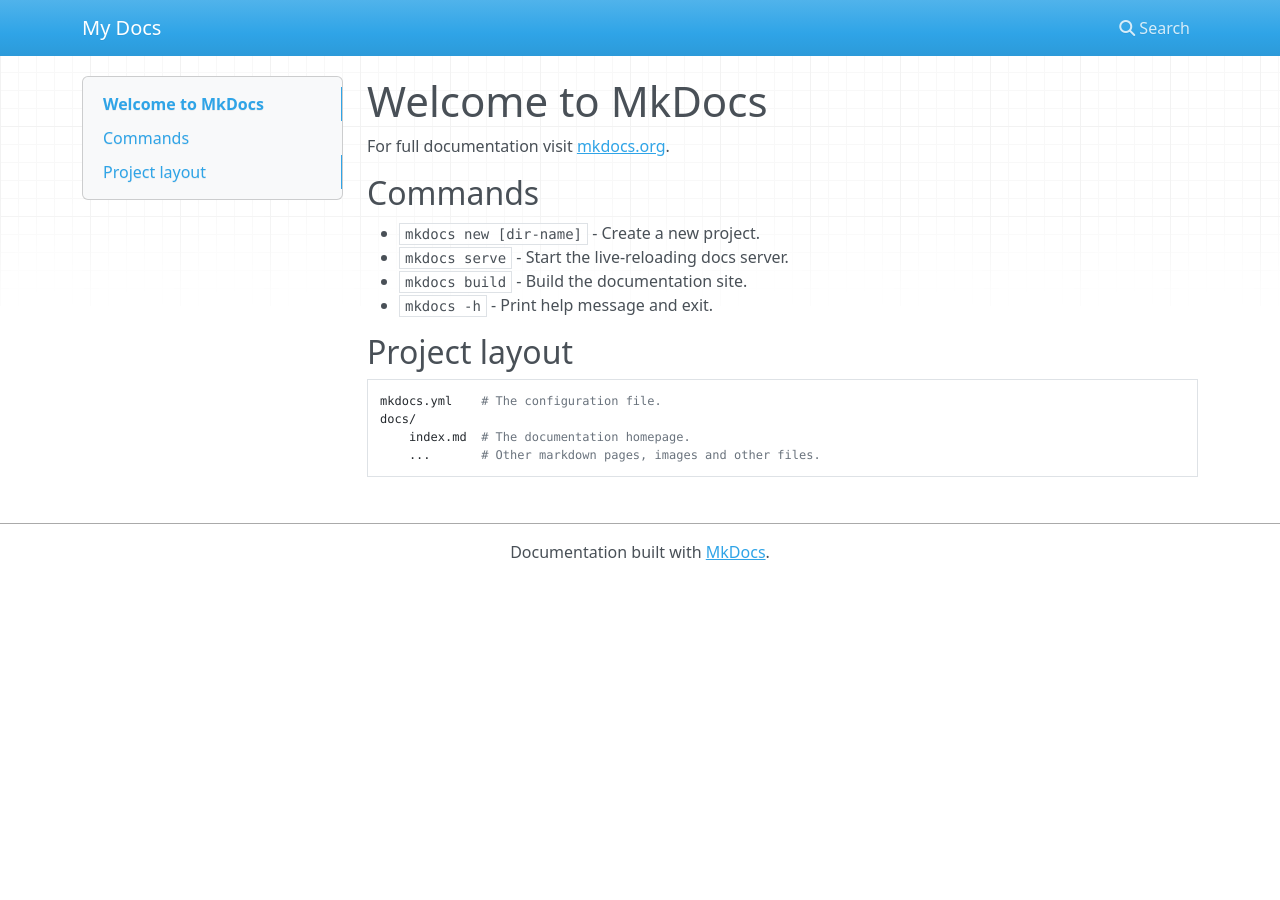
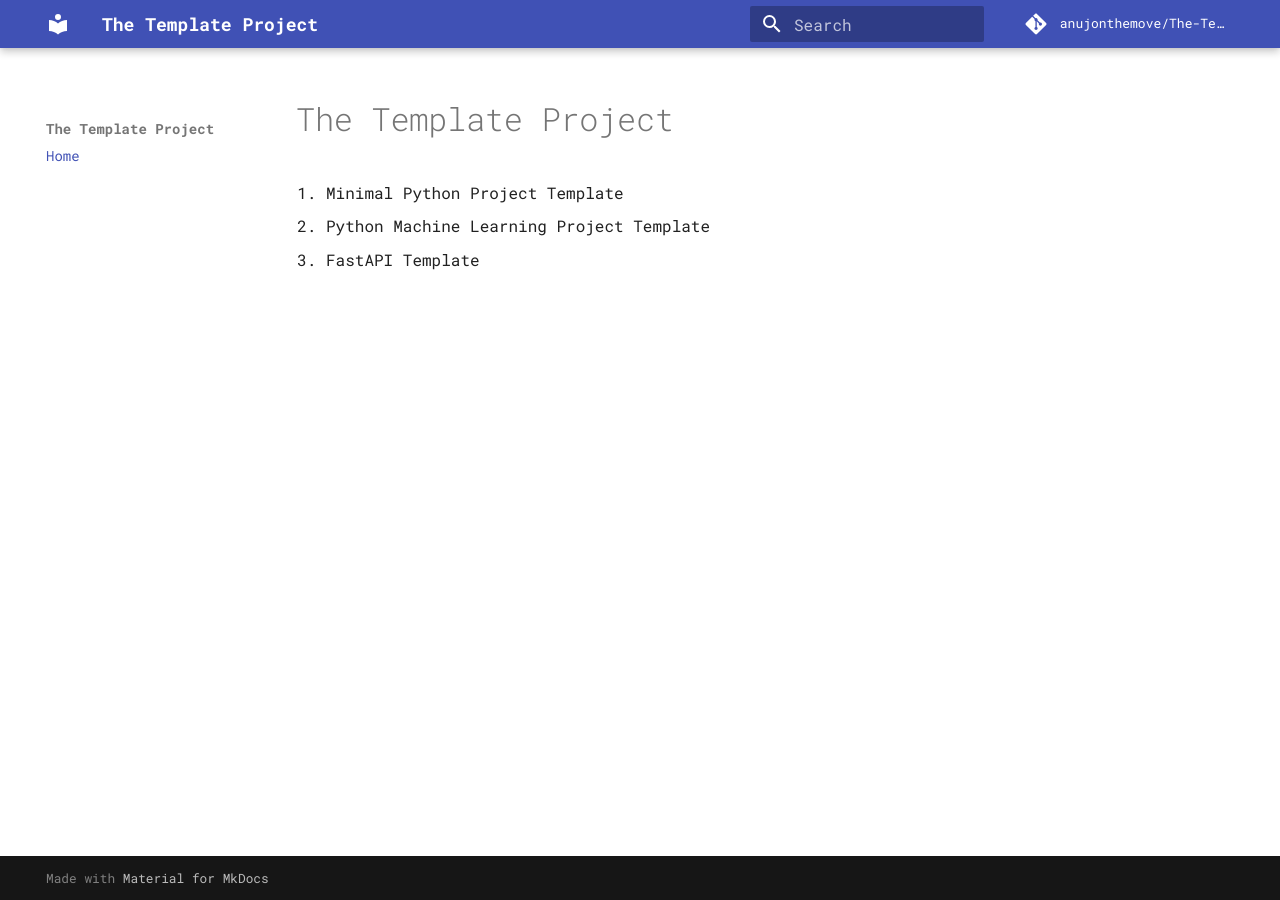
Before and after one commit to anujonthemove/The-Template-Project, an MkDocs documentation site: the page built from docs/index.md, in a window 1280 px wide. Built offline with MkDocs 1.6.1 and Material for MkDocs 9.7.7, drawn with Linux system fonts in a browser that asks for light colours; nearby versions of some CDN libraries; comment, search, counter and statistics services are not loaded.

Commit message:
initial commit

```diff
--- a/docs/index.md
+++ b/docs/index.md
@@ -1,17 +1,5 @@
-# Welcome to MkDocs
+# The Template Project
 
-For full documentation visit [mkdocs.org](https://www.mkdocs.org).
-
-## Commands
-
-* `mkdocs new [dir-name]` - Create a new project.
-* `mkdocs serve` - Start the live-reloading docs server.
-* `mkdocs build` - Build the documentation site.
-* `mkdocs -h` - Print help message and exit.
-
-## Project layout
-
-    mkdocs.yml    # The configuration file.
-    docs/
-        index.md  # The documentation homepage.
-        ...       # Other markdown pages, images and other files.
+1. Minimal Python Project Template
+2. Python Machine Learning Project Template
+3. FastAPI Template
--- a/mkdocs.yml
+++ b/mkdocs.yml
@@ -1 +1,47 @@
-site_name: My Docs
+site_name: The Template Project
+site_description: The Template Project
+
+repo_url: https://github.com/anujonthemove/The-Template-Project/
+repo_name: anujonthemove/The-Template-Project
+
+
+
+# Configuration
+theme:
+  name: material
+  features:
+    - navigation.instant
+    - navigation.top
+    - navigation.tracking
+    - navigation.tabs.sticky
+
+  palette:
+    primary: indigo
+    # accent: indigo
+  font:
+    text: Roboto Mono
+
+    # # Palette toggle for light mode
+    # - scheme: default
+    #   toggle:
+    #     icon: material/brightness-7
+    #     name: Switch to dark mode
+
+    # # Palette toggle for dark mode
+    # - scheme: slate
+    #   toggle:
+    #     icon: material/brightness-4
+    #     name: Switch to light mode
+
+
+markdown_extensions:
+  - meta
+  - pymdownx.highlight
+  - pymdownx.superfences
+  - pymdownx.tasklist:
+      custom_checkbox: true
+  - pymdownx.magiclink
+
+
+nav:
+  - Home: 'index.md'
```
Also changed, not shown: 2 other files.
